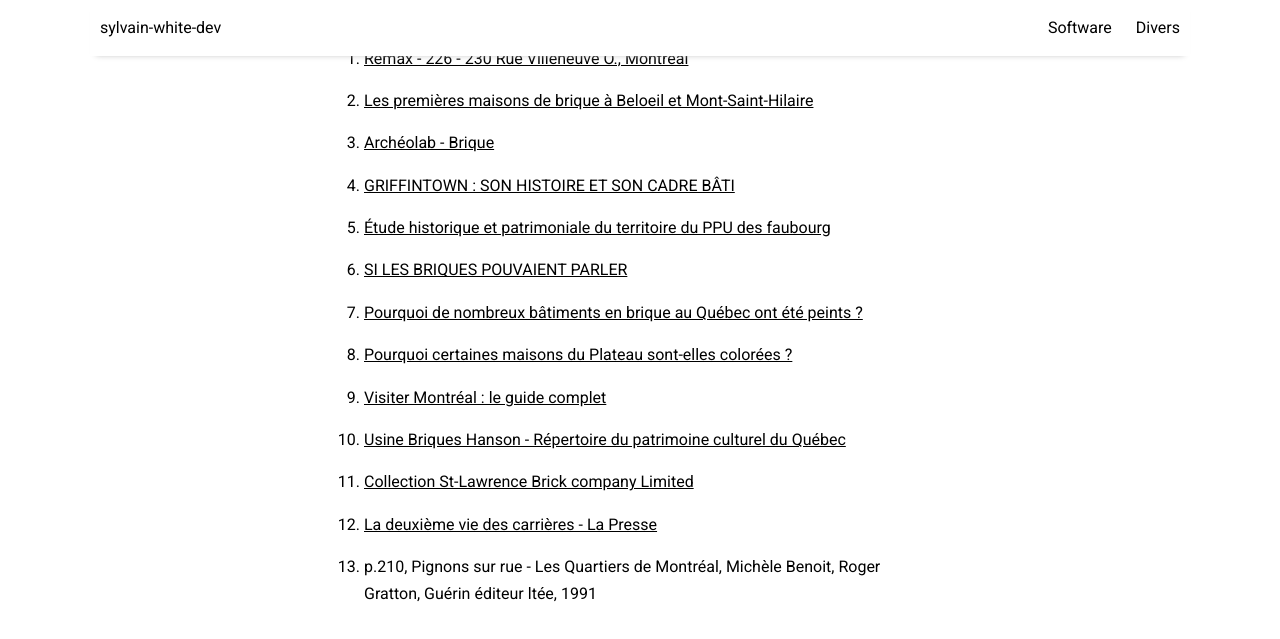
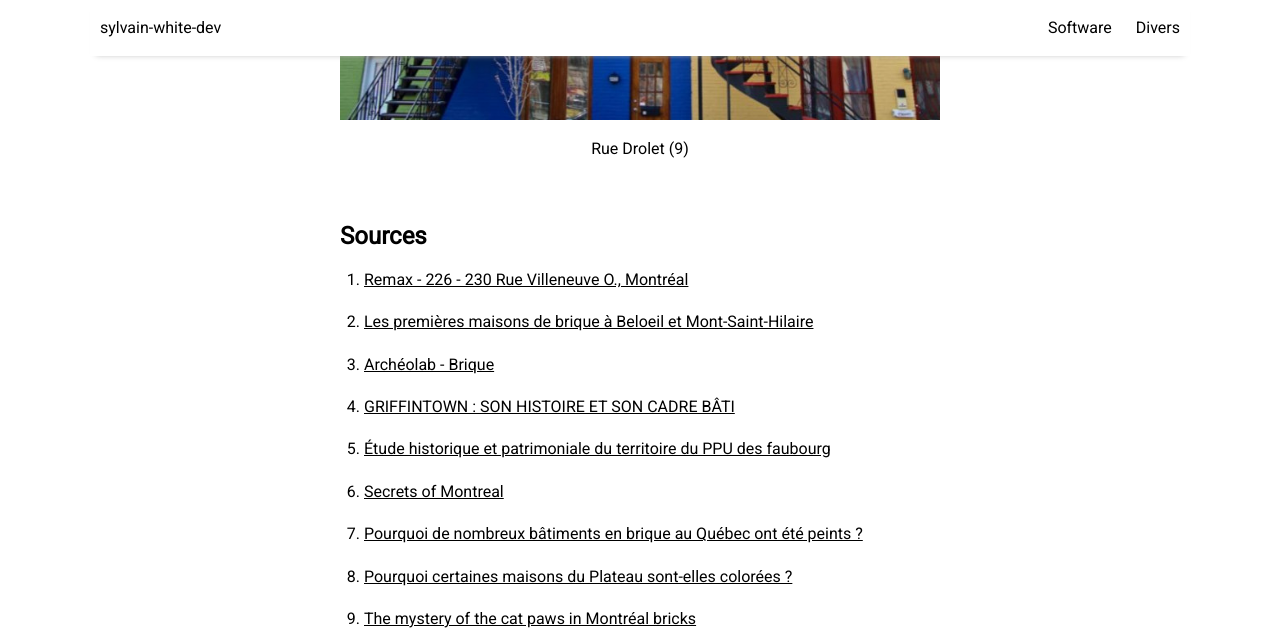
Before and after one commit to sylvainwhite/sylvain-white-dev, a Jekyll site: the page built from _posts/2026-01-30-BriqueÀMontréal.md, in a window 1280 px wide and 900 px high, scrolled down 6393 px, cut to the strip 0-639 px from the top of the window. Built offline with Jekyll 4.4.1, drawn with Linux system fonts in a browser that asks for light colours; nearby versions of some CDN libraries.

Commit message:
Update non functional links

```diff
--- a/_posts/2026-01-30-BriqueÀMontréal.md
+++ b/_posts/2026-01-30-BriqueÀMontréal.md
@@ -125,13 +125,13 @@
 
 5. [Étude historique et patrimoniale du territoire du PPU des faubourg](https://ocpm.qc.ca/sites/default/files/pdf/P109/3.4.2.1_volet_1_synthese_historique_ppu_des_faubourgs.pdf){:target="_blank"}
 
-6. [SI LES BRIQUES POUVAIENT PARLER](http://liremaville.com/curiosite6.html){:target="_blank"}
+6. [Secrets of Montreal](https://www.instagram.com/reel/DLsIdFIqauB/?hl=fr){:target="_blank"}
 
 7. [Pourquoi de nombreux bâtiments en brique au Québec ont été peints ?](https://aquajetrestauration.com/batiments-brique-quebec-peints-histoire/){:target="_blank"}
 
 8. [Pourquoi certaines maisons du Plateau sont-elles colorées ?](https://mauditsfrancais.ca/certaines-maisons-plateau-colorees/){:target="_blank"}
 
-9. [Visiter Montréal : le guide complet](https://www.planete3w.fr/visiter-montreal-guide-complet/){:target="_blank"}
+9. [The mystery of the cat paws in Montréal bricks](https://holamontreal.com/historias/patas-de-gato-ladrillos-montreal){:target="_blank"}
 
 10. [Usine Briques Hanson - Répertoire du patrimoine culturel du Québec](https://www.patrimoine-culturel.gouv.qc.ca/rpcq/detail.do?methode=consulter&id=190928&type=bien){:target="_blank"}
 
```
Also changed, not shown: resources/PattesDeChats.jpg.
